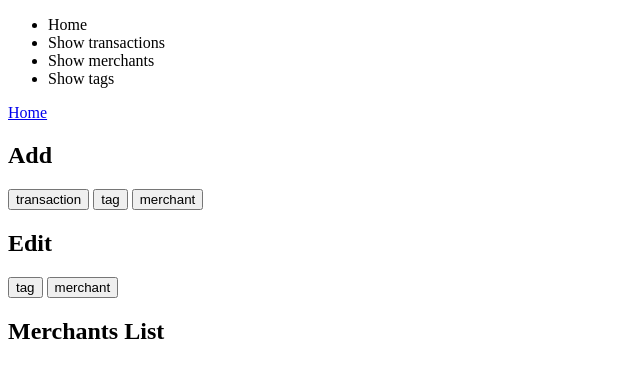
After one commit to lesmodrzejewski/Spending-Tracker, a Flask app: page /merchants in a window 1280 px wide. The commit adds this page. Shown: the top 378 px of the page, without its empty margins (0-640 px from the left). Run offline with Flask 2, Linux system fonts and the light colour scheme; data that the repository does not hold is empty; some libraries are stand-ins or nearby versions.

Commit message:
merchants site shows the list of merchants

```diff
--- a/app.py
+++ b/app.py
@@ -1,9 +1,13 @@
 from flask import Flask, render_template
-from controllers.transactions_controller import tasks_blueprint
+from controllers.transactions_controller import transactions_blueprint
+from controllers.merchants_controller import merchants_blueprint
+
 
 app = Flask(__name__)
 
-app.register_blueprint(tasks_blueprint)
+app.register_blueprint(transactions_blueprint)
+app.register_blueprint(merchants_blueprint)
+# app.register_blueprint(tags_blueprint)
 
 @app.route('/')
 def home():
--- a/console.py
+++ b/console.py
@@ -1,4 +1,4 @@
-import pdb
+
 from models.merchant import Merchant
 from models.tag import Tag
 from models.transaction import Transaction
@@ -11,12 +11,10 @@ merchant_1 = Merchant("Asda")
 merchant_repository.save(merchant_1)
 merchant_2 = Merchant("Screwfix")
 merchant_repository.save(merchant_2)
-
+import pdb; pdb.set_trace()
 tag_1 = Tag("grocery")
 tag_2 = Tag("tool")
 
 
 transaction_1 = Transaction(25)
 transaction_2 = Transaction(100)
-
-pdb.set_trace()
--- /dev/null
+++ b/controllers/merchants_controller.py
@@ -0,0 +1,12 @@
+from flask import Flask, render_template, Blueprint, request, redirect
+
+from models.merchant import Merchant
+
+from repositories import merchant_repository
+
+merchants_blueprint = Blueprint('merchants', __name__)
+
+@merchants_blueprint.route('/merchants')
+def select_all():
+    merchants = merchant_repository.select_all()
+    return render_template('merchants/index.html', merchants=merchants)
--- a/db/transaction_manager.sql
+++ b/db/transaction_manager.sql
@@ -1,8 +1,8 @@
 DROP TABLE IF EXISTS transactions;
-DROP TABLE IF EXISTS merchands;
+DROP TABLE IF EXISTS merchants;
 DROP TABLE IF EXISTS tags;
 
-CREATE TABLE merchands (
+CREATE TABLE merchants (
     id SERIAL PRIMARY KEY,
     name VARCHAR(255)
 );
--- a/repositories/merchant_repository.py
+++ b/repositories/merchant_repository.py
@@ -1,4 +1,5 @@
-from unittest import result
+
+
 from db.run_sql import run_sql
 
 from models.merchant import Merchant
@@ -6,12 +7,22 @@ from models.transaction import Transaction
 
 
 def save(merchant):
-    sql = """
-    INSERT INTO merchants(name)
-    VALUES (%s) RETURNING *
-    """
+    sql = "INSERT INTO merchants (name) VALUES (%s) RETURNING *"
     values = [merchant.name]
     results = run_sql(sql, values)
     id = results[0]['id']
     merchant.id = id
     return merchant
+
+# create a function that retrieves information
+# about merchants from the database
+
+def select_all():
+    merchants = []
+
+    sql = "SELECT * FROM merchants"
+    results = run_sql(sql)
+    for row in results:
+        merchant = Merchant(row['name'], row['id'])
+        merchants.append(merchant)
+    return merchants
--- a/templates/base.html
+++ b/templates/base.html
@@ -25,7 +25,7 @@
             <button>tag</button>
             <button>merchant</button>
             <h2>Edit</h2>
-            <button>spending</button>
+            <button>tag</button>
             <button>merchant</button>
         </aside>
         <section>
--- /dev/null
+++ b/templates/merchants/index.html
@@ -0,0 +1,12 @@
+{% extends 'base.html' %}
+{% block content %}
+    <h1>Merchants List</h1>
+
+    {% for merchant in merchants  %}
+        <div>
+            {{merchant.name}}
+        </div>
+
+    {% endfor %}
+
+{% endblock %}
```
Also changed, not shown: controllers/transactions_controller.py (+6 -8 lines).
